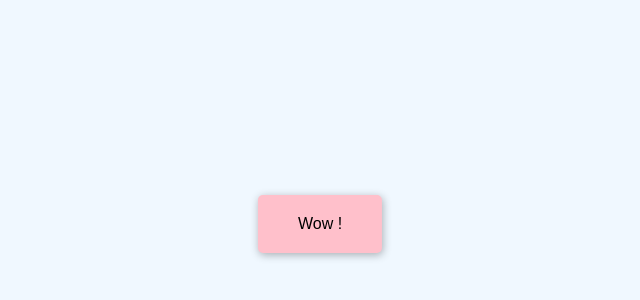
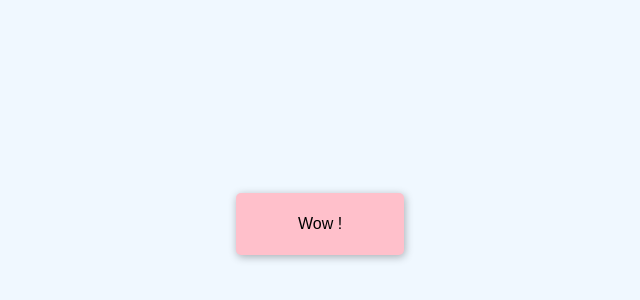
Before and after one commit to MohammadMahdi-Mosleh/1-ButtonRippleEffect, a plain HTML site: page index.html in a window 1280 px wide. Shown: the part 176-476 px from the top of the page, without its empty margins (320-960 px from the left). Drawn offline with Linux system fonts and the light colour scheme.

Commit message:
Create JS structure

```diff
--- a/app.js
+++ b/app.js
@@ -0,0 +1,9 @@
+const btn = document.getElementById("btn");
+
+btn.addEventListener("mouseover", (event) => {
+    const x = event.pageX - btn.offsetLeft;
+    const y = event.pageY - btn.offsetTop;
+
+    btn.style.setProperty("--xPos", x + "px");
+    btn.style.setProperty("--yPos", y + "px");
+});
--- a/style.css
+++ b/style.css
@@ -8,6 +8,10 @@
 
 body {
   background-color: aliceblue;
+  display: flex;
+  align-items: center;
+  justify-content: center;
+  height: 100vh;
 }
 
 button {
@@ -15,12 +19,10 @@ button {
   box-shadow: 1px 2px 8px rgb(0, 0, 0, 0.3);
   border-radius: 5px;
   border: none;
-  padding: 20px 40px;
+  padding: 22px 62px;
+  cursor: pointer;
 
-  position: fixed;
-  top: 50%;
-  left: 50%;
-  transform: translate(-50%, -50%);
+  position: relative;
   overflow: hidden;
 }
 
@@ -38,12 +40,12 @@ button::before {
 
   position: absolute;
   transform: translate(-50%, -50%);
-  top: var(--xPos);
-  left: var(--yPos);
-  transition: all 0.6s;
+  top: var(--yPos);
+  left: var(--xPos);
+  transition: width 0.5s, height 0.5s;
 }
 
 button:hover::before {
-  width: 400px;
-  height: 400px;
+  width: 300px;
+  height: 300px;
 }
```
